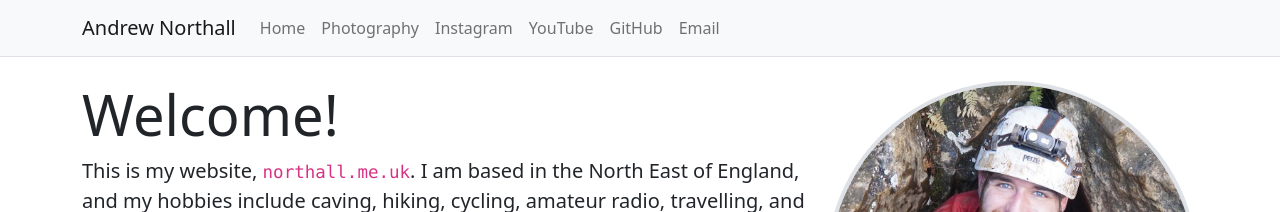
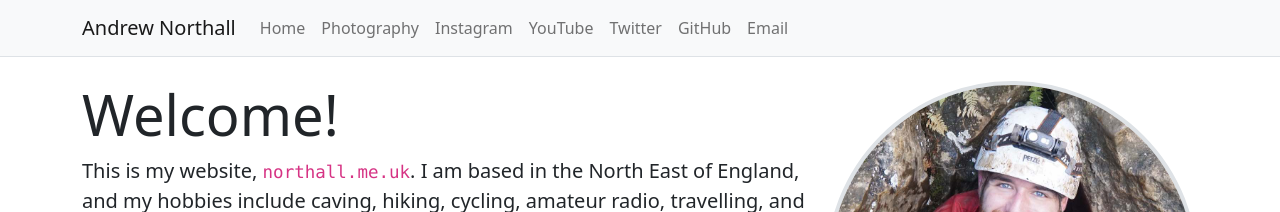
Before and after one commit to anorthall/northall.me.uk, a Jekyll site: the page built from www/index.html, in a window 1280 px wide. Shown: the top 212 px of the page. Built offline with Jekyll 4.4.1, drawn with Linux system fonts in a browser that asks for light colours.

Commit message:
Add Twitter link to main menu

```diff
--- a/www/_layouts/default.html
+++ b/www/_layouts/default.html
@@ -49,6 +49,10 @@
               </li>
 
               <li class="nav-item">
+                <a class="nav-link" href="https://twitter.com/ANorthall">Twitter</a>
+              </li>
+
+              <li class="nav-item">
                 <a class="nav-link" href="https://github.com/anorthall">GitHub</a>
               </li>
 
```
